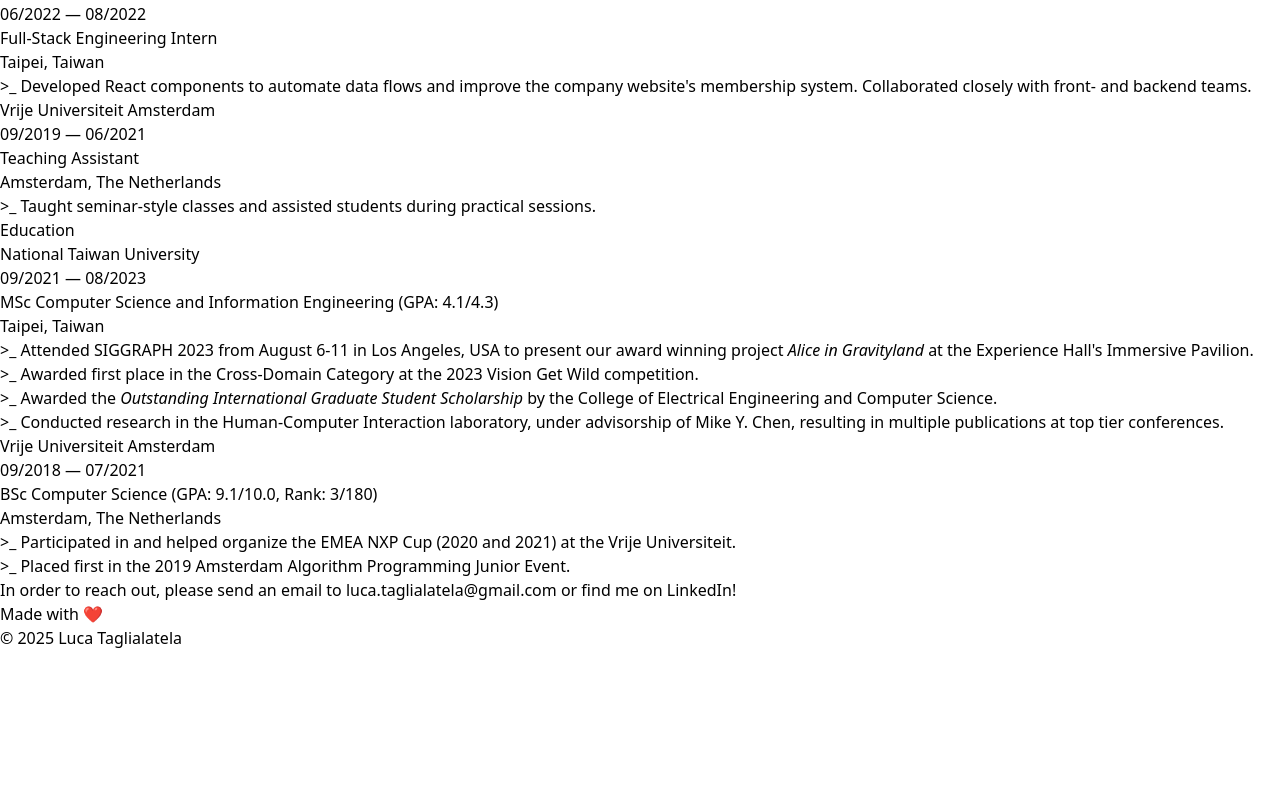
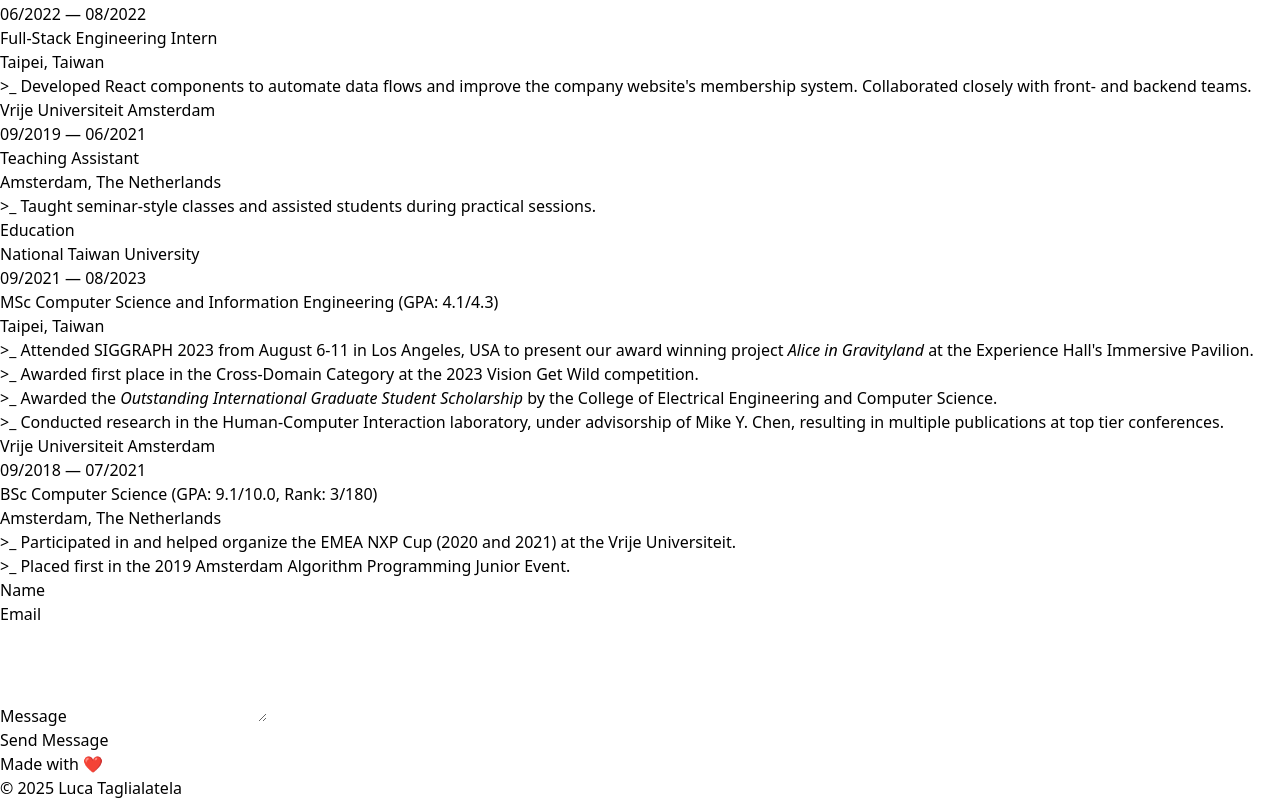
Before and after one commit to LucaTaglialatela/LucaTaglialatela.github.io, a React (Vite) app: page / in a window 1280 px wide. Shown: the part 7973-8773 px from the top of the page. Before the commit the page ends 8623 px from the top, so only its background shows below. Built offline with nearby package versions, Linux system fonts and the light colour scheme.

Commit message:
add form with emailjs

```diff
--- a/package.json
+++ b/package.json
@@ -13,6 +13,7 @@
     "preview": "vite preview"
   },
   "dependencies": {
+    "@emailjs/browser": "^4.4.1",
     "@react-three/drei": "^9.120.5",
     "@react-three/fiber": "^8.17.10",
     "framer-motion": "^11.16.0",
--- a/src/components/Contact/index.tsx
+++ b/src/components/Contact/index.tsx
@@ -1,6 +1,35 @@
+import { useRef, useState } from "react";
 import Reveal from "../utils/Reveal";
+import emailjs from "@emailjs/browser";
 
 export const Contact = () => {
+  const form = useRef<HTMLFormElement>(null);
+  const [status, setStatus] = useState<string>("");
+
+  const handleSubmit = (e: React.FormEvent) => {
+    e.preventDefault();
+
+    if (!form.current) return;
+
+    setStatus("Sending...");
+
+    emailjs
+      .sendForm(
+        import.meta.env.VITE_EMAILJS_SERVICE_ID,
+        import.meta.env.VITE_EMAILJS_TEMPLATE_ID,
+        form.current,
+        import.meta.env.VITE_EMAILJS_PUBLIC_KEY
+      )
+      .then(() => {
+        setStatus("Message sent successfully!");
+        if (form.current) form.current.reset();
+      })
+      .catch((error) => {
+        setStatus("Failed to send message. Please try again.");
+        console.error(error);
+      });
+  };
+
   const footer = (
     <div className="relative flex items-center justify-center min-h-fit bg-gray-950 text-gray-200">
       <p className="max-w-5xl text-center text-xs leading-loose tracking-wide md:text-sm md:leading-loose">
@@ -13,23 +42,57 @@
 
   return (
     <div className="relative flex flex-col justify-between min-h-screen overflow-hidden px-4 py-24 bg-gray-950 text-gray-200">
-      <div className="flex-1 flex items-center justify-center">
+      <div className="flex-1 flex flex-col items-center justify-center">
         <Reveal>
-          <p className="my-6 max-w-6xl text-center text-base leading-loose tracking-wide md:text-2xl md:leading-loose">
-            In order to reach out, please send an email to{" "}
-            <span className="text-decoration-line: underline">
-              <a href={"mailto:luca.taglialatela@gmail.com"}>
-                luca.taglialatela@gmail.com
-              </a>
-            </span>{" "}
-            or find me on{" "}
-            <span className="text-decoration-line: underline">
-              <a href={"https://www.linkedin.com/in/lucataglialatela/"}>
-                LinkedIn
-              </a>
-            </span>
-            !
-          </p>
+          <form
+            ref={form}
+            onSubmit={handleSubmit}
+            className="w-full max-w-lg space-y-4"
+          >
+            <div>
+              <label htmlFor="name" className="block mb-2">
+                Name
+              </label>
+              <input
+                type="text"
+                name="user_name"
+                id="name"
+                required
+                className="w-full p-2 rounded bg-gray-800 border border-gray-700"
+              />
+            </div>
+            <div>
+              <label htmlFor="email" className="block mb-2">
+                Email
+              </label>
+              <input
+                type="email"
+                name="user_email"
+                id="email"
+                required
+                className="w-full p-2 rounded bg-gray-800 border border-gray-700"
+              />
+            </div>
+            <div>
+              <label htmlFor="message" className="block mb-2">
+                Message
+              </label>
+              <textarea
+                name="message"
+                id="message"
+                required
+                rows={4}
+                className="w-full p-2 rounded bg-gray-800 border border-gray-700"
+              />
+            </div>
+            <button
+              type="submit"
+              className="w-full bg-blue-600 hover:bg-blue-700 text-white font-bold py-2 px-4 rounded"
+            >
+              Send Message
+            </button>
+            {status && <p className="text-center mt-4">{status}</p>}
+          </form>
         </Reveal>
       </div>
       {footer}
```
Also changed, not shown: 1 other file (tests, documents, lock files or other folders).
